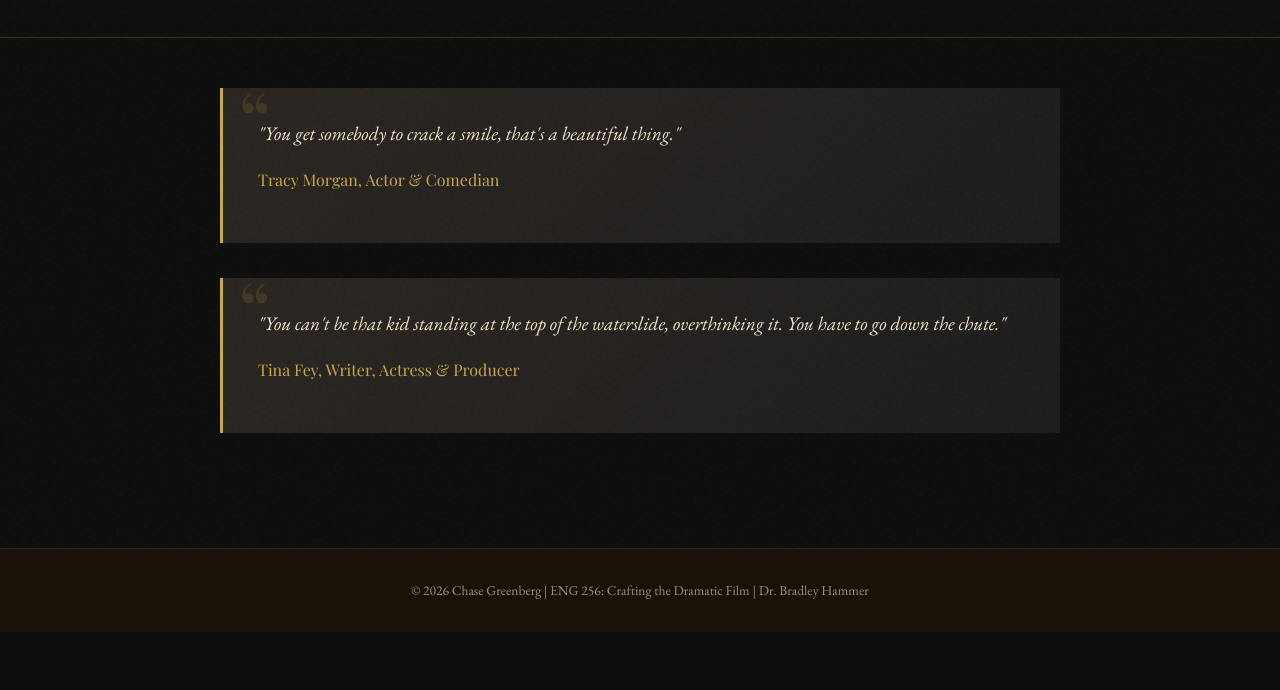
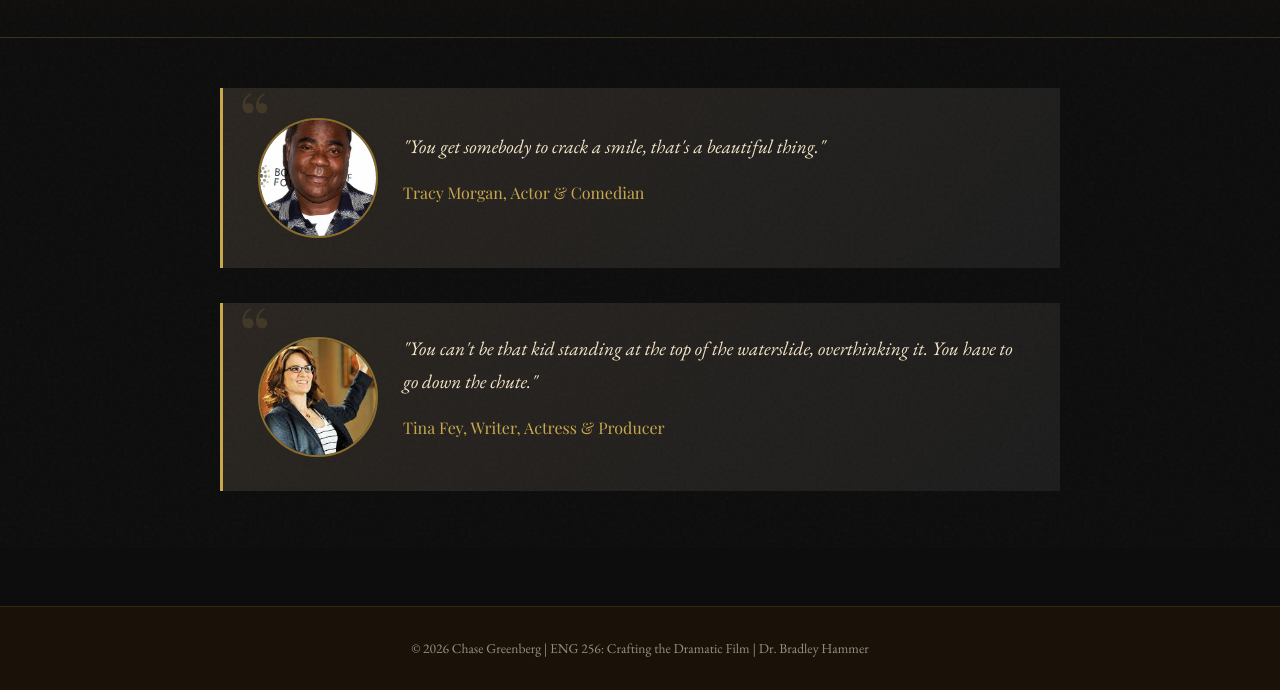
Before and after one commit to chasegreenberg3-pixel/film-portfolio, a plain HTML site: page quotes.html in a window 1280 px wide. Shown: the part 252-942 px from the top of the page. Before the commit the page ends 884 px from the top, so only its background shows below. Drawn offline with nearby package versions, Linux system fonts and the light colour scheme; a web font is replaced by a local one.

Commit message:
Add Tracy Morgan and Tina Fey photos to quotes page
Co-Authored-By: Claude Opus 4.6 (1M context) <noreply@anthropic.com>

```diff
--- a/quotes.html
+++ b/quotes.html
@@ -35,18 +35,24 @@
 
   <div class="content">
 
-    <div class="quote-card">
+    <div class="quote-card" style="display: flex; gap: 25px; align-items: center;">
+      <img src="images/tracy-morgan.jpg" alt="Tracy Morgan" style="width: 120px; height: 120px; object-fit: cover; border-radius: 50%; border: 2px solid var(--gold-dark); flex-shrink: 0;">
+      <div>
         <blockquote>
           "You get somebody to crack a smile, that's a beautiful thing."
         </blockquote>
         <p class="attribution">Tracy Morgan, Actor &amp; Comedian</p>
       </div>
+    </div>
 
-    <div class="quote-card">
+    <div class="quote-card" style="display: flex; gap: 25px; align-items: center;">
+      <img src="images/tina-fey.jpg" alt="Tina Fey" style="width: 120px; height: 120px; object-fit: cover; border-radius: 50%; border: 2px solid var(--gold-dark); flex-shrink: 0;">
+      <div>
         <blockquote>
           "You can't be that kid standing at the top of the waterslide, overthinking it. You have to go down the chute."
         </blockquote>
         <p class="attribution">Tina Fey, Writer, Actress &amp; Producer</p>
+      </div>
     </div>
 
   </div>
```
Also changed, not shown: images/tina-fey.jpg (added), images/tracy-morgan.jpg (added). Lines whose indentation alone changed are shown as unchanged.
